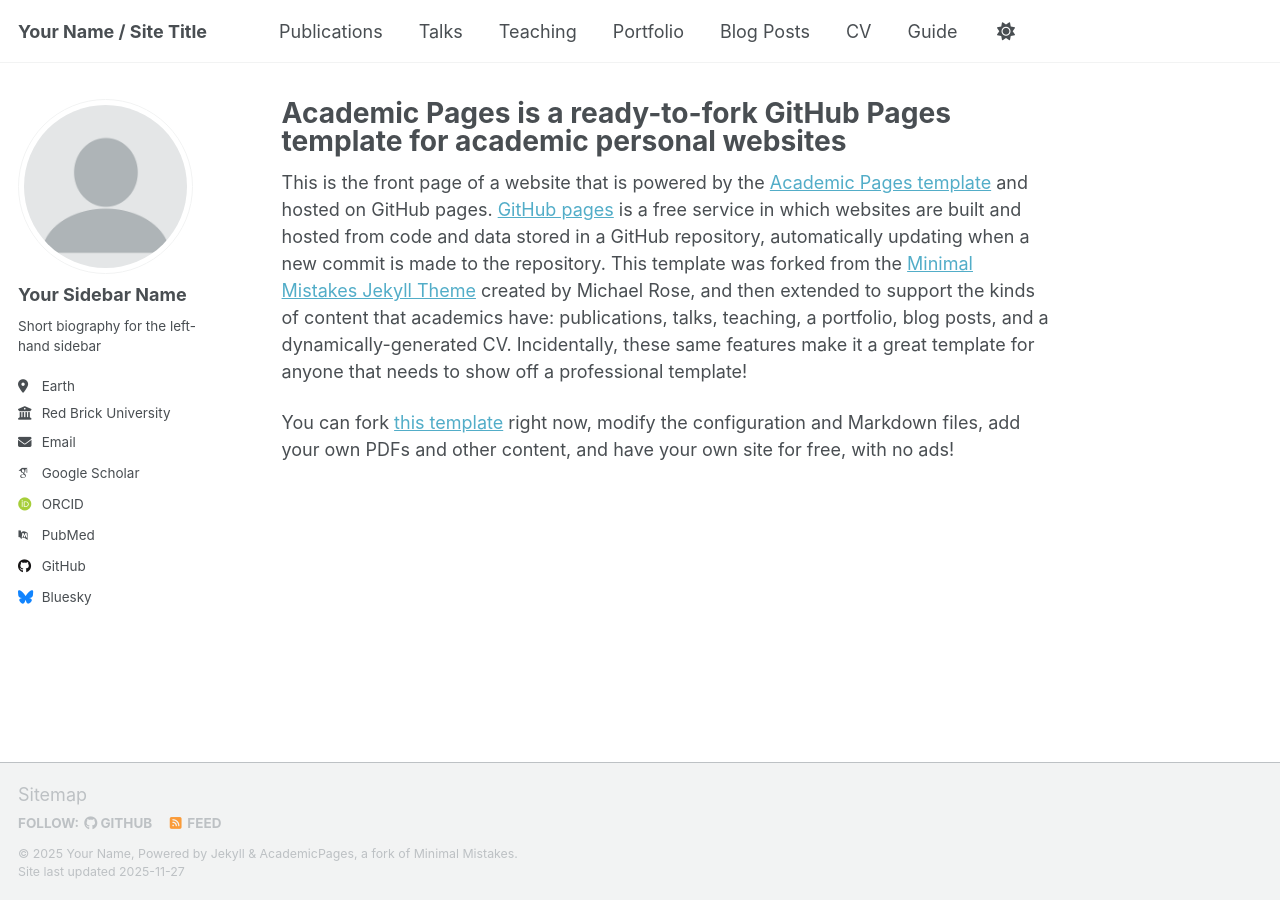
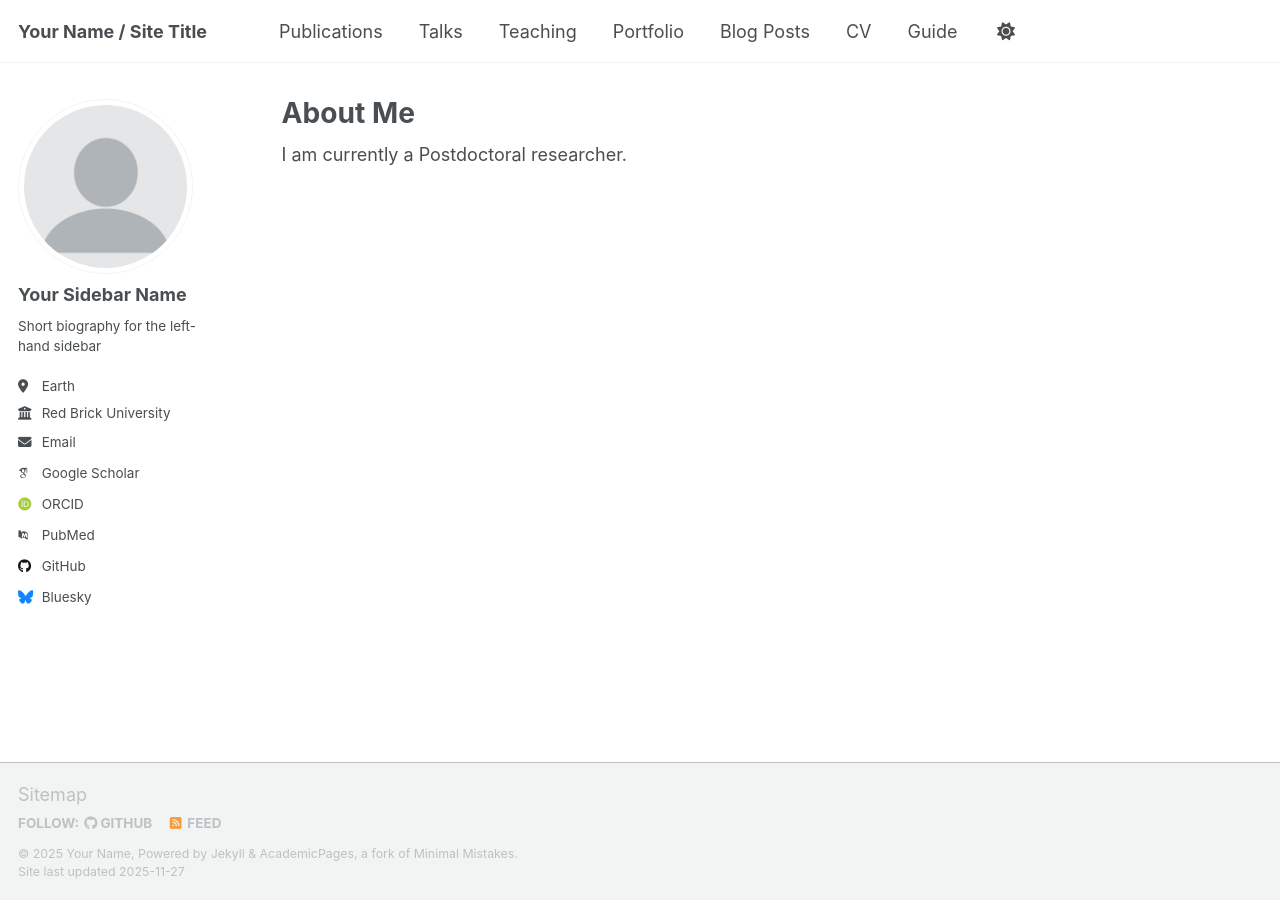
Before and after one commit to JiachengCheng96/JiachengCheng96.github.io, a Jekyll site: the page built from _pages/about.md, in a window 1280 px wide. Built offline with Jekyll 4.4.1, drawn with Linux system fonts in a browser that asks for light colours; some web fonts are replaced; a script that is not in the unit is left out.

Commit message:
Update about.md

```diff
--- a/_pages/about.md
+++ b/_pages/about.md
@@ -1,12 +1,10 @@
 ---
 permalink: /
-title: "Academic Pages is a ready-to-fork GitHub Pages template for academic personal websites"
+title: "About Me"
 author_profile: true
 redirect_from:
   - /about/
   - /about.html
 ---
 
-This is the front page of a website that is powered by the [Academic Pages template](https://github.com/academicpages/academicpages.github.io) and hosted on GitHub pages. [GitHub pages](https://pages.github.com) is a free service in which websites are built and hosted from code and data stored in a GitHub repository, automatically updating when a new commit is made to the repository. This template was forked from the [Minimal Mistakes Jekyll Theme](https://mmistakes.github.io/minimal-mistakes/) created by Michael Rose, and then extended to support the kinds of content that academics have: publications, talks, teaching, a portfolio, blog posts, and a dynamically-generated CV. Incidentally, these same features make it a great template for anyone that needs to show off a professional template!
-
- You can fork [this template](https://github.com/academicpages/academicpages.github.io) right now, modify the configuration and Markdown files, add your own PDFs and other content, and have your own site for free, with no ads!
+I am currently a Postdoctoral researcher.
```
